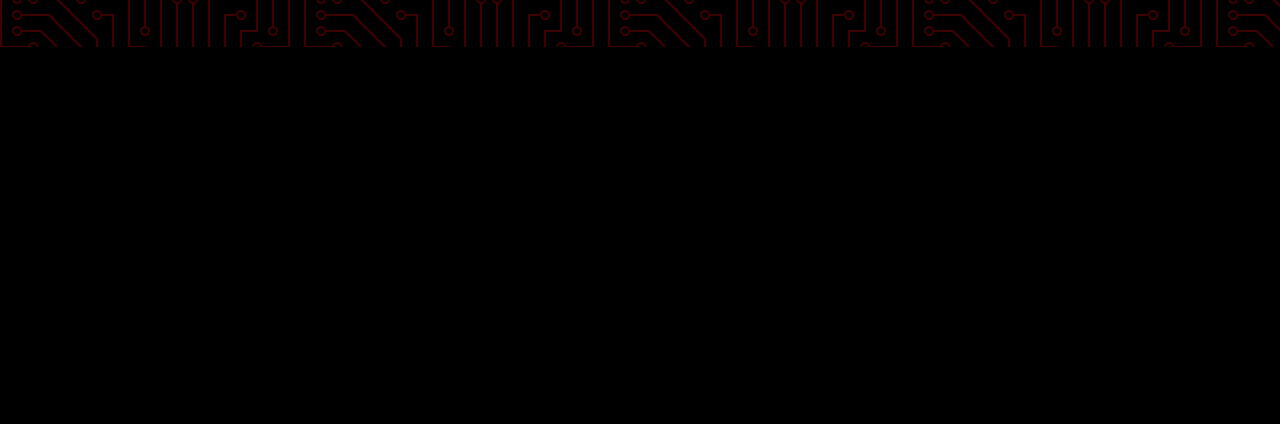
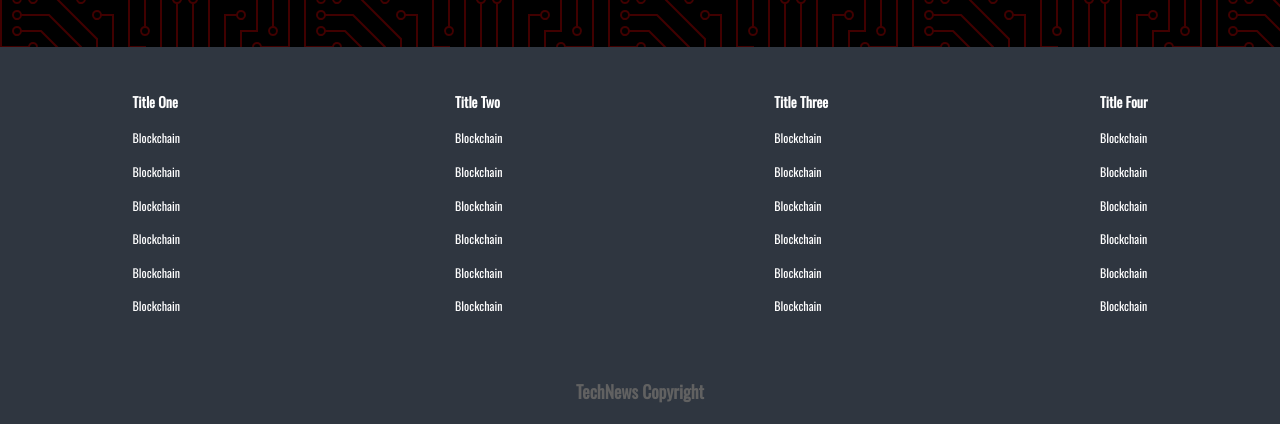
Before and after one commit to AlejoR96/paginaWebNoticias, a plain HTML site: page index.html in a window 1280 px wide. Shown: the part 2290-2714 px from the top of the page. Before the commit the page ends 2337 px from the top, so only its background shows below. Drawn offline with nearby package versions, Linux system fonts and the light colour scheme.

Commit message:
Se agregago mediaquerys responsive, boton para lista de menu con codigo JS y css

```diff
--- a/css/styles.css
+++ b/css/styles.css
@@ -61,6 +61,17 @@ ul{
 
 }
 
+/* Estilos para el botono del menu - resposive */
+.btn-menu{
+    position: absolute;
+    cursor: pointer;
+    top: 15px;
+    right: 30px;
+    z-index: 2;
+
+
+}
+
 /* Espacio entre los elementos de navegacion */
 .nav-main ul li{
     padding: 10px;
@@ -88,7 +99,7 @@ hr{
     width: 100%;
     height: 500px;
     background: url(/img/showcase2.jpg) no-repeat center center/cover;
-    padding-bottom:50px;
+    padding:50px;
     margin-bottom: 20px;
     display:flex;
     flex-direction:column;
@@ -209,3 +220,86 @@ hr{
 .links a i{
     font-size: 3rem;
 }
+
+/* ........................ */
+/* PIe de pagina - Footer */
+
+.footer-links{
+    background: #2f3640;
+    color: #616161;
+    font-size: 12px;
+    padding: 35px 0;
+}
+
+.footer-container{
+    display:grid;
+    grid-template-columns:repeat(4, 1fr) ;
+    gap: 10px;
+    align-items: flex-start;
+    justify-content: center;
+}
+
+.footer-container ul{
+    margin: 0 auto;
+}
+
+.footer-container ul li{
+    line-height: 2.8;
+}
+
+/* .................... */
+/* Footer - Copyright */
+.copyright{
+    background: #2f3640;
+    color: #616161;
+    font-size: 15px;
+    padding: 20px 0;
+    text-align: center;
+    padding-bottom: 20px;
+}
+
+/* MediaQueries - movil responsive */
+
+@media ( max-width: 700px) {
+
+    .nav-main ul.nav-menu{
+        display: block;
+        position: absolute;
+        top: 0;
+        left: 0;
+        background-color: #2f3640;
+        height: 100%;
+        padding: 30px;
+        opacity: .9;
+        transform: translate(-400px);
+        transition: transform .5s ease-in-out;
+
+    }
+
+    .nav-main ul.nav-menu.show{
+        transform: translate(-20px);
+    }
+
+    .nav-main ul.nav-menu li{
+        padding: 20px;
+        border-bottom: #ccc solid 1px;
+        font-size: 14px;
+    }
+
+    .nav-main ul.nav-menu-right{
+        margin-right: 40px;
+    }
+    .news-cards{
+        grid-template-columns: repeat(2, 1fr);
+    }
+
+    .cards-banner-one .content,
+    .cards-banner-two .content{
+        width: 80%;
+
+    }
+
+    .footer-links .footer-container{
+        grid-template-columns: repeat(2, 1fr);
+    }
+}
--- a/index.html
+++ b/index.html
@@ -21,12 +21,18 @@
     />
   </head>
   <body>
-    <div class="container">
+
+    <!-- Boton de menu resposive-->
+    <div class="btn-menu">
+      <i class="fas fa-bars fa-2x"></i>
+    </div>
+
+    <div class="container"> <!----------CAJA PRINCIPAL DEL CONTENIDO--------->
       <!--Contenedor para los elementos de navegacion-->
       <nav class="nav-main">
         <img src="/img/brand.png" alt="sg logo" class="nav-brand" />
         <!---Logo de navegacion--->
-        <ul class="nav-menu">
+        <ul class="nav-menu show">
           <!---Items de navegacion-->
           <li>
             <a href="#">Web Development</a>
@@ -57,7 +63,7 @@
           </li>
         </ul>
 
-        <ul class="nav menu-right">
+        <ul class="nav-menu-right">
           <!---Icono por pantalla -->
           <a href="#">
             <i class="fas fa-search"></i>
@@ -210,22 +216,170 @@
           </a>
         </div>
       </section>
-
+      <!-- Redes Sociales -->
       <section class="social">
         <p>Follow TechNews</p>
         <div class="links">
           <a href="#">
             <i class="fab fa-facebook-f"></i>
           </a>
+
           <a href="#">
             <i class="fab fa-twitter"></i>
           </a>
+
           <a href="#">
             <i class="fab fa-linkedin"></i>
           </a>
         </div>
       </section>
     </div>
+
+    <div class="footer-links">
+      <div class="footer-container">
+        <ul>
+
+          <li>
+            <a href="">
+              <h3>Title One</h3>
+            </a>
+          </li>
+
+          <li>
+            <a href="">Blockchain</a>
+          </li>
+
+          <li>
+            <a href="">Blockchain</a>
+          </li>
+
+          <li>
+            <a href="">Blockchain</a>
+          </li>
+
+          <li>
+            <a href="">Blockchain</a>
+          </li>
+
+          <li>
+            <a href="">Blockchain</a>
+          </li>
+
+          <li>
+            <a href="">Blockchain</a>
+          </li>
+
+        </ul>
+
+        <ul>
+
+          <li>
+            <a href="">
+              <h3>Title Two</h3>
+            </a>
+          </li>
+
+          <li>
+            <a href="">Blockchain</a>
+          </li>
+
+          <li>
+            <a href="">Blockchain</a>
+          </li>
+
+          <li>
+            <a href="">Blockchain</a>
+          </li>
+
+          <li>
+            <a href="">Blockchain</a>
+          </li>
+
+          <li>
+            <a href="">Blockchain</a>
+          </li>
+
+          <li>
+            <a href="">Blockchain</a>
+          </li>
+
+        </ul>
+
+        <ul>
+
+          <li>
+            <a href="">
+              <h3>Title Three</h3>
+            </a>
+          </li>
+
+          <li>
+            <a href="">Blockchain</a>
+          </li>
+
+          <li>
+            <a href="">Blockchain</a>
+          </li>
+
+          <li>
+            <a href="">Blockchain</a>
+          </li>
+
+          <li>
+            <a href="">Blockchain</a>
+          </li>
+
+          <li>
+            <a href="">Blockchain</a>
+          </li>
+
+          <li>
+            <a href="">Blockchain</a>
+          </li>
+
+        </ul>
+
+        <ul>
+
+          <li>
+            <a href="">
+              <h3>Title Four</h3>
+            </a>
+          </li>
+
+          <li>
+            <a href="">Blockchain</a>
+          </li>
+
+          <li>
+            <a href="">Blockchain</a>
+          </li>
+
+          <li>
+            <a href="">Blockchain</a>
+          </li>
+
+          <li>
+            <a href="">Blockchain</a>
+          </li>
+
+          <li>
+            <a href="">Blockchain</a>
+          </li>
+
+          <li>
+            <a href="">Blockchain</a>
+          </li>
+
+        </ul>
+      </div>
+    </div>
+
+    <footer class="copyright">
+      <h3>TechNews Copyright</h3>
+    </footer>
+
+    <script src="js/app.js"></script>
   </body>
 </html>
 <!--- min 43:54 --->
--- a/js/app.js
+++ b/js/app.js
@@ -0,0 +1,3 @@
+document.querySelector(".btn-menu").addEventListener("click", () => {
+ document.querySelector(".nav-menu").classList.toggle('show');
+});
```
